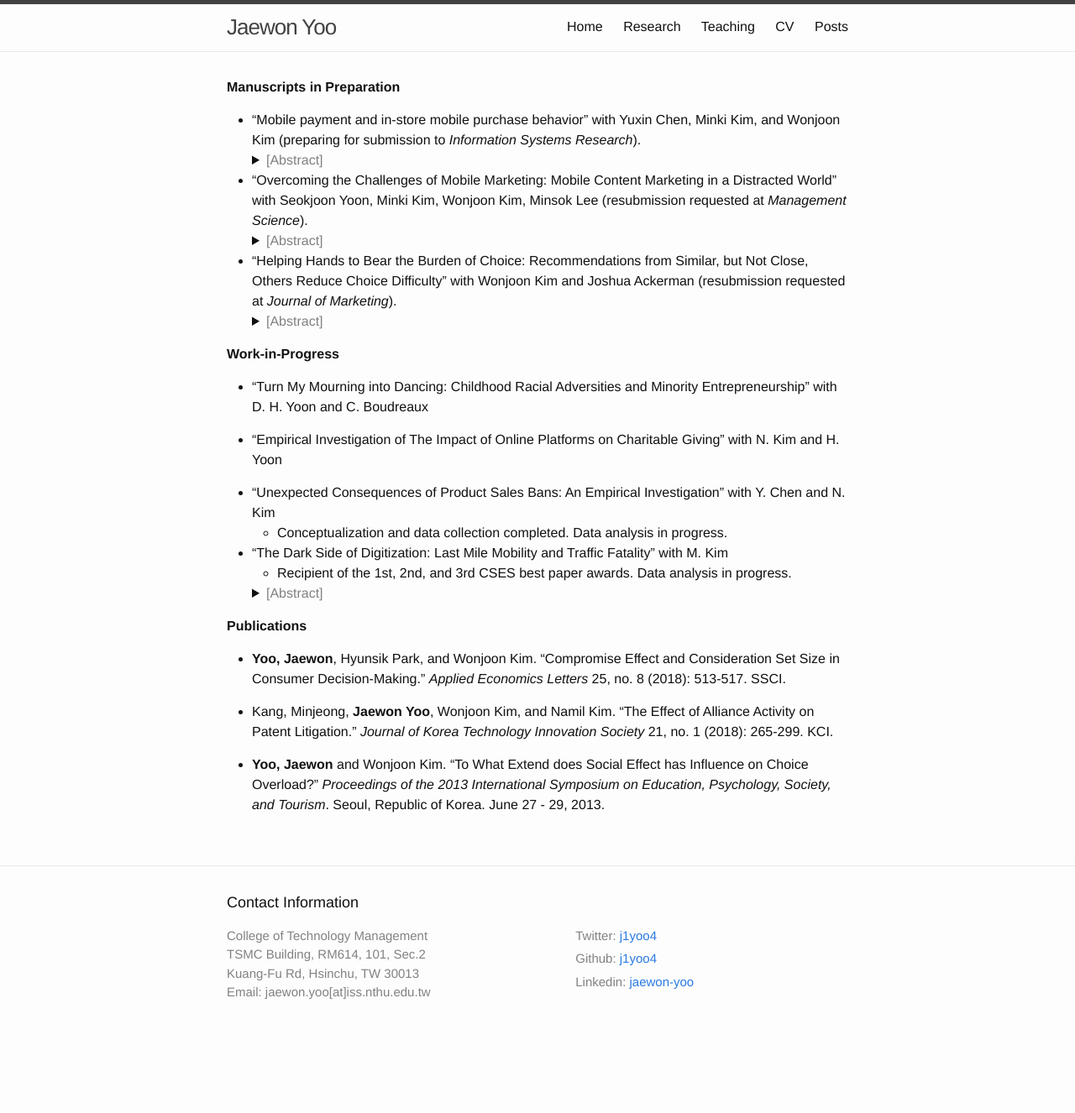
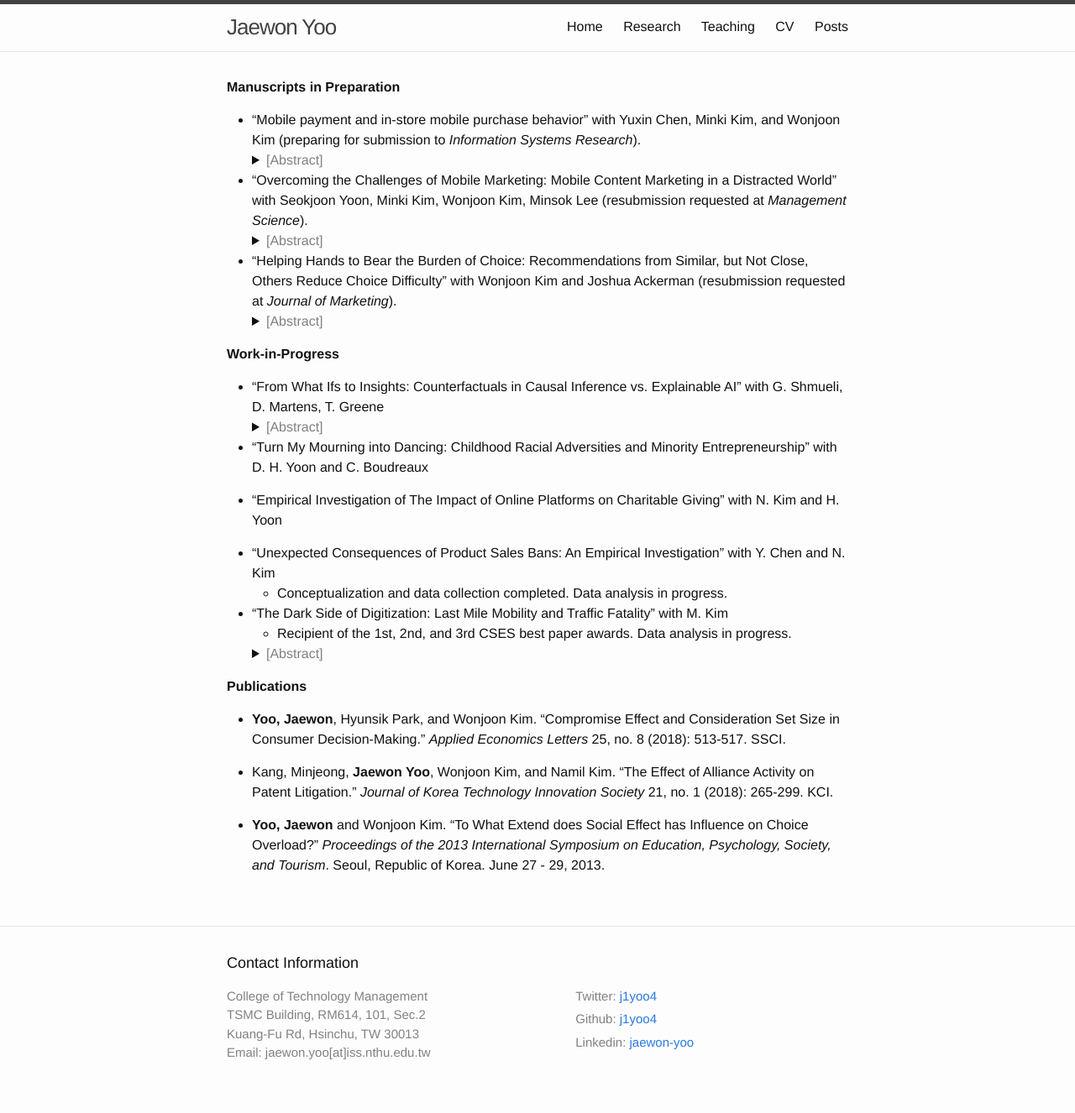
Before and after one commit to j1yoo/j1yoo.github.io, a Jekyll site: the page built from research.markdown, in a window 1280 px wide. Shown: the whole page at 84% size. Built offline with Jekyll 4.4.1, drawn with Linux system fonts in a browser that asks for light colours; before the commit the page ends 1254 px from its top, so only the background shows below that.

Commit message:
Update research.markdown

```diff
--- a/research.markdown
+++ b/research.markdown
@@ -26,6 +26,11 @@ The introduction of the Internet generated two significant developments for cons
 
 **Work-in-Progress**
 
+- "From What Ifs to Insights: Counterfactuals in Causal Inference vs. Explainable AI" with G. Shmueli, D. Martens, T. Greene
+  <details>
+  <summary><span style="color:gray">[Abstract]</span></summary>
+Counterfactuals play a pivotal role in the two distinct data science fields of causal inference (CI) and explainable artificial intelligence (XAI). While the core idea behind counterfactuals remains the same in both fields—the examination of what would have happened under different circumstances—there are key differences in how they are used and interpreted. We introduce a formal definition that encompasses the multi-faceted concept of the counterfactual in CI and XAI. We then discuss how counterfactuals are used, evaluated, generated, and operationalized in CI vs. XAI, highlighting conceptual and practical differences. By comparing and contrasting the two, we hope to identify opportunities for cross fertilization across CI and XAI.  <br/><br/> </details>
+
 - "Turn My Mourning into Dancing: Childhood Racial Adversities and Minority Entrepreneurship" with D. H. Yoon and C. Boudreaux
 
 - "Empirical Investigation of The Impact of Online Platforms on Charitable Giving" with N. Kim and H. Yoon
```
